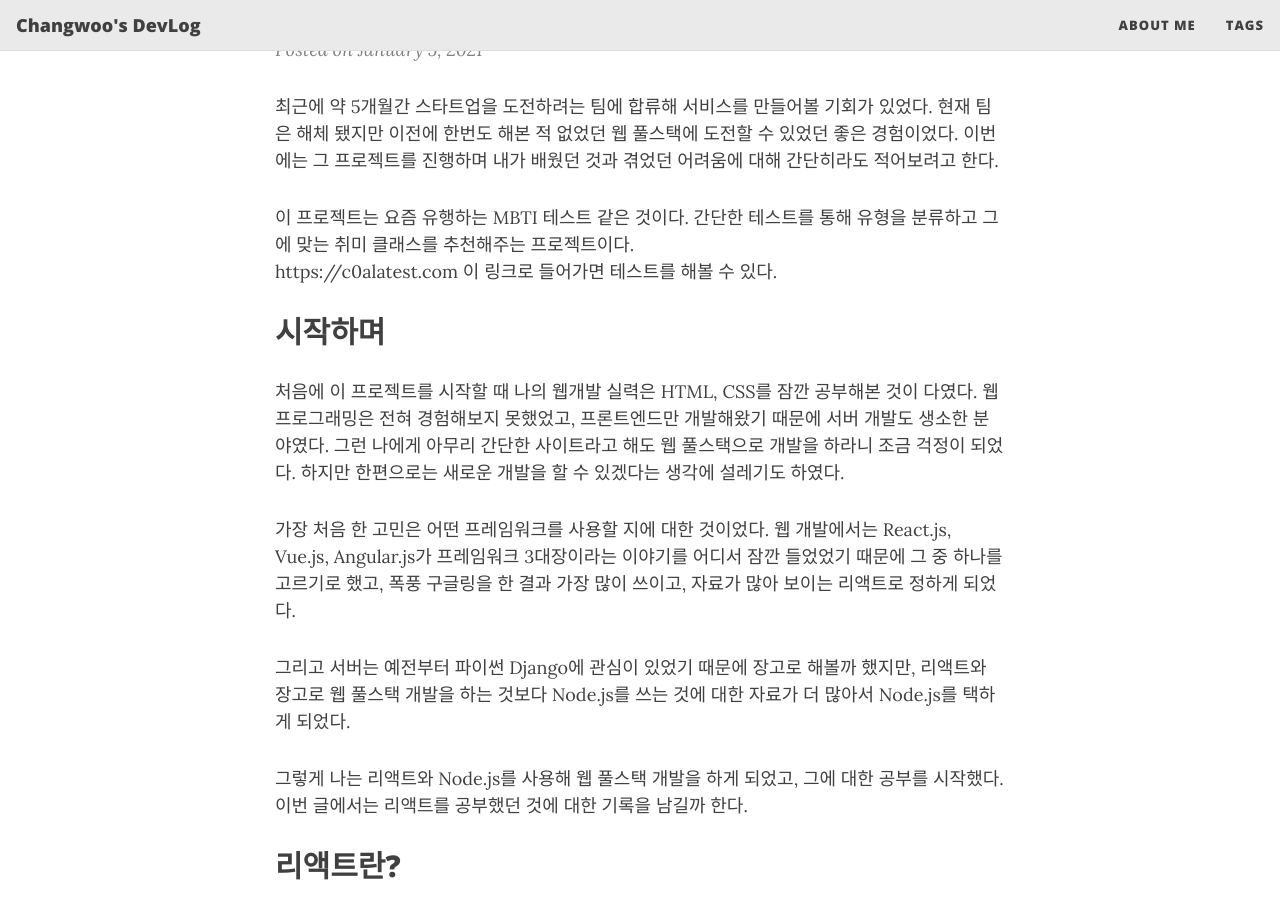
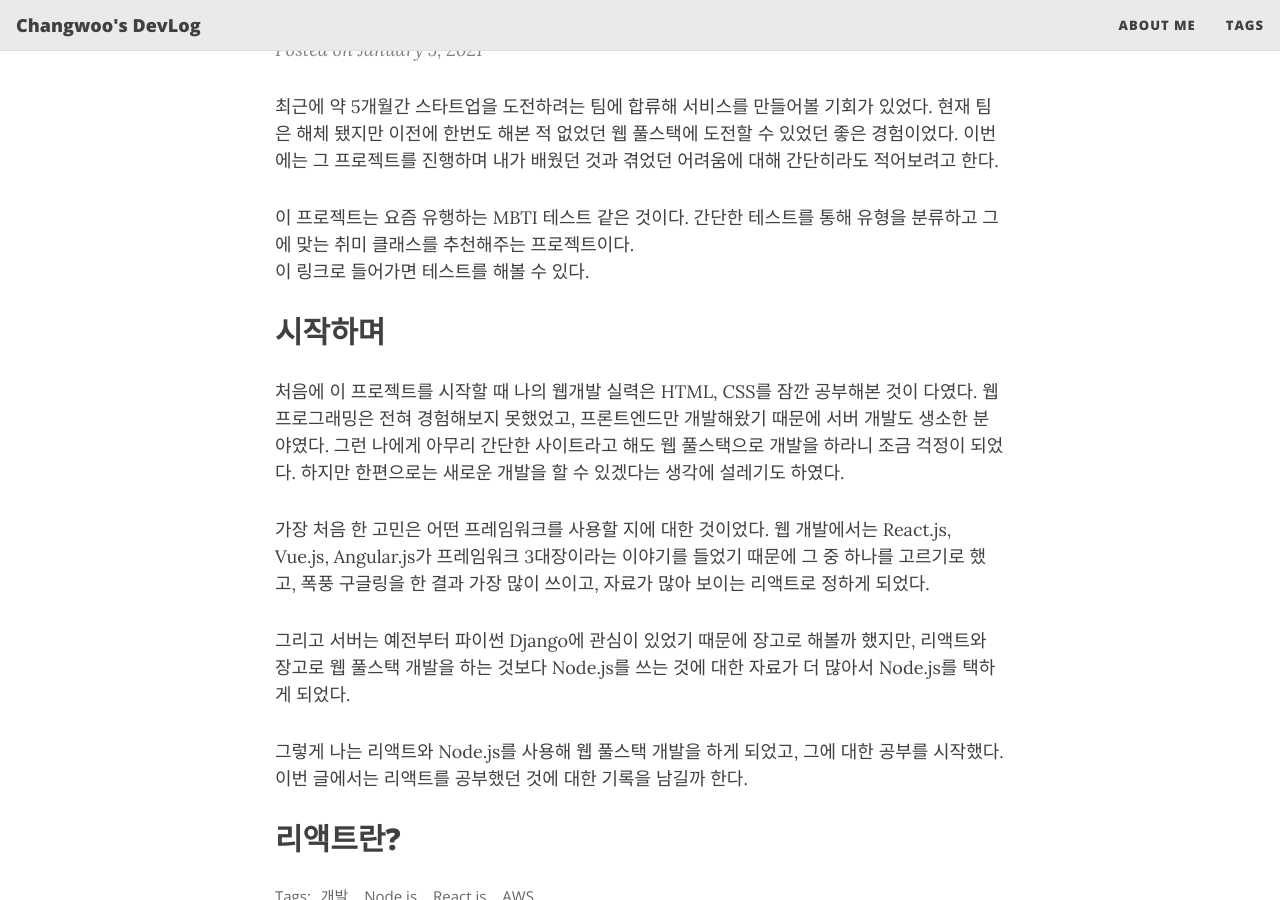
Before and after one commit to scw3812/scw3812.github.io, a Jekyll site: the page built from _posts/2021-01-05-c0ala-project.md, in a window 1280 px wide and 900 px high, scrolled down 264 px. Built offline with Jekyll 4.4.1, drawn with Linux system fonts in a browser that asks for light colours; nearby versions of some CDN libraries.

Commit message:
Update 2021-01-05-c0ala-project.md

```diff
--- a/_posts/2021-01-05-c0ala-project.md
+++ b/_posts/2021-01-05-c0ala-project.md
@@ -12,7 +12,7 @@ tags: [개발, Node.js, React.js, AWS]
 
 이 프로젝트는 요즘 유행하는 MBTI 테스트 같은 것이다. 간단한 테스트를 통해 유형을 분류하고 그에 맞는 취미 클래스를
 추천해주는 프로젝트이다.
-https://c0alatest.com 이 링크로 들어가면 테스트를 해볼 수 있다.
+[](https://c0alatest.com) 이 링크로 들어가면 테스트를 해볼 수 있다.
 
 ## 시작하며
 
@@ -21,8 +21,8 @@ https://c0alatest.com 이 링크로 들어가면 테스트를 해볼 수 있다.
 해도 웹 풀스택으로 개발을 하라니 조금 걱정이 되었다. 하지만 한편으로는 새로운 개발을 할 수 있겠다는 생각에 설레기도 하였다.
 
 가장 처음 한 고민은 어떤 프레임워크를 사용할 지에 대한 것이었다. 웹 개발에서는 React.js, Vue.js, Angular.js가 프레임워크
-3대장이라는 이야기를 어디서 잠깐 들었었기 때문에 그 중 하나를 고르기로 했고, 폭풍 구글링을 한 결과 가장 많이 쓰이고, 자료가
-많아 보이는 리액트로 정하게 되었다.
+3대장이라는 이야기를 들었기 때문에 그 중 하나를 고르기로 했고, 폭풍 구글링을 한 결과 가장 많이 쓰이고, 자료가 많아 보이는
+리액트로 정하게 되었다.
 
 그리고 서버는 예전부터 파이썬 Django에 관심이 있었기 때문에 장고로 해볼까 했지만, 리액트와 장고로 웹 풀스택 개발을 하는 것보다
 Node.js를 쓰는 것에 대한 자료가 더 많아서 Node.js를 택하게 되었다.
```
